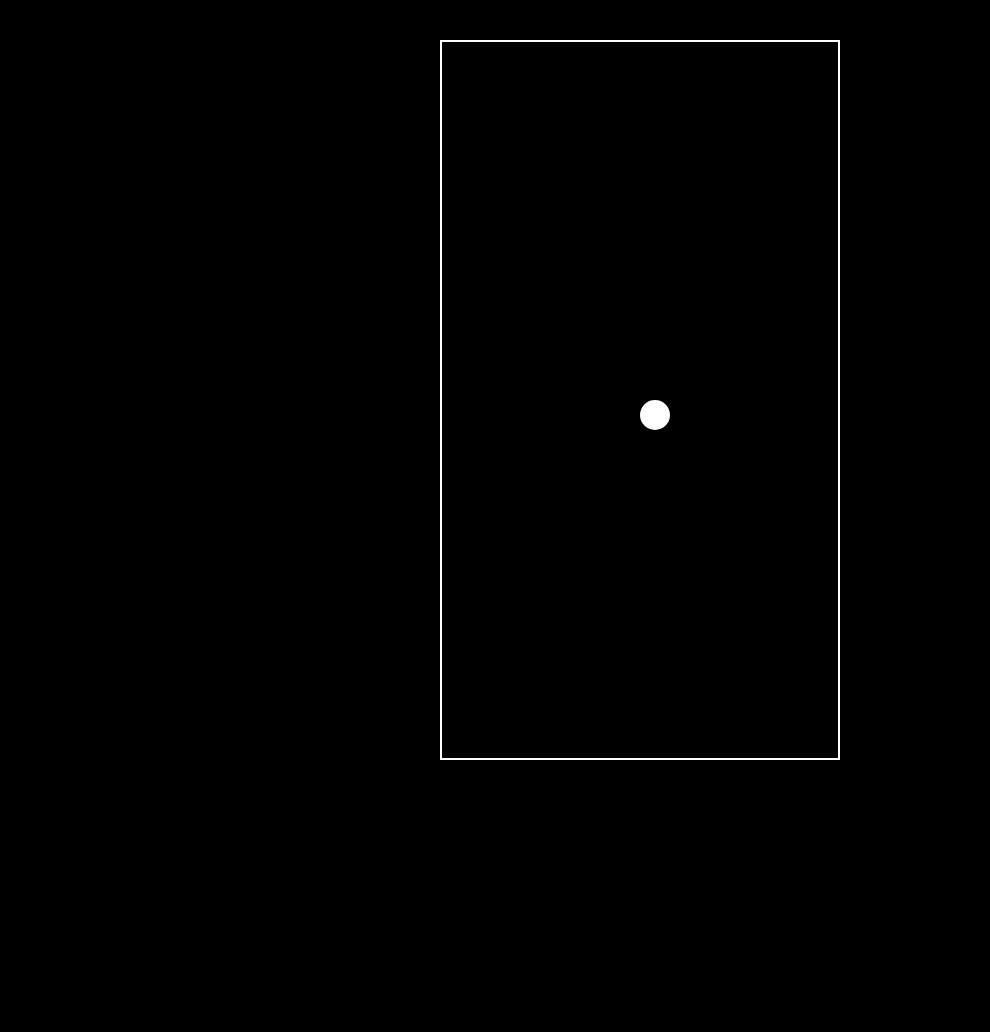
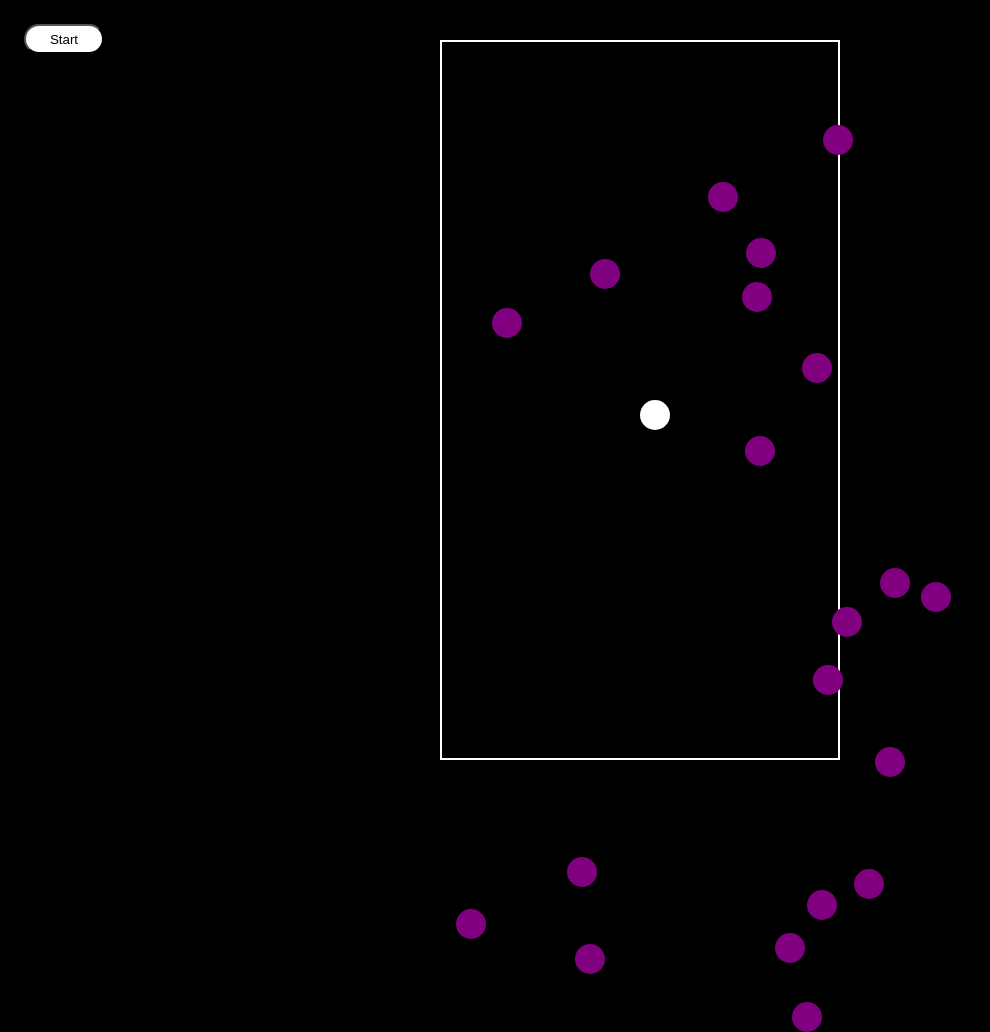
Before and after one commit to BroksDMG/JavaScript-lab, a plain HTML site: page lab-6/index.html in a window 1280 px wide. Shown: the whole page, without its empty margins (0-990 px from the left). Before the commit the page ends 800 px from the top, so only its background shows below. Drawn offline with Linux system fonts and the light colour scheme.

Commit message:
creating and removeing holes

```diff
--- a/lab-6/index.html
+++ b/lab-6/index.html
@@ -8,10 +8,11 @@
 </head>
 <body>
     <div class="main">
-        <div class="ball"></div>
+        <canvas class="ball"></canvas>
 
     </div>
-    <canvas class="board">sdf</canvas>
+    <button class="start_button">Start</button>
+
     <script src="index.js"></script>
 </body>
 </html>
--- a/lab-6/index.js
+++ b/lab-6/index.js
@@ -1,18 +1,25 @@
 'use strict';
 const main = document.querySelector('.main')
 const ball = document.querySelector('.ball');
+const startButton =document.querySelector('.start_button');
 window.addEventListener('deviceorientation', changePosition);
 let speedX=0, speedY=0;
+let result
+let counter=0;
+let holesarr=[];
+let boardBounds;
+let ballBounds;
 let ballTop =parseInt(window.getComputedStyle(ball).getPropertyValue("top"));       //ball position from top and left
 let ballleft =parseInt(window.getComputedStyle(ball).getPropertyValue("left"));
+let gameStart=false;
 
 function changePosition(e){  // ball speed
     speedX=e.gamma/5
     speedY=e.beta/5
 }
 function onDeviceMove() {       //moving ball
-    let boardBounds=main.getBoundingClientRect();       // borders of board and ball
-    let ballBounds=ball.getBoundingClientRect();
+    boardBounds=main.getBoundingClientRect();       // borders of board and ball
+    ballBounds=ball.getBoundingClientRect();
     if(ballBounds.top+speedX>boardBounds.top&&ballBounds.bottom+speedX<boardBounds.bottom){   //limits for the ball
         ballTop+=speedX;
         ball.style.top=ballTop+'px';
@@ -21,6 +28,138 @@ function onDeviceMove() {       //moving ball
         ballleft+=speedY;
         ball.style.left=ballleft+'px';
     }
+    createHole();
+
+
+
 window.requestAnimationFrame(onDeviceMove)
 }
-onDeviceMove();
+onDeviceMove()
+function createHole(){
+    counter++;
+    if(counter<=20){
+    let hole = document.createElement("canvas");
+    hole.setAttribute('class','hole');
+    hole.setAttribute('id','hole'+counter);
+    main.appendChild(hole);
+    let curhole= document.getElementById(`hole${counter}`)
+    let curholeBound=curhole.getBoundingClientRect();
+
+    let randomTop =Math.floor(Math.random()*1000);
+    let randomLeft =Math.floor(Math.random()*500);
+    hole.style.top=randomTop+'px';
+    hole.style.left=randomLeft+'px';
+
+    // console.log(curhole);
+    holesarr.push(counter)
+}
+for(let i=0; i<holesarr.length;i++){
+    let current =holesarr[i];
+    let currHole= document.getElementById("hole"+current);
+    let currentHoleBound =currHole.getBoundingClientRect();
+    ballBounds=ball.getBoundingClientRect();
+    let dx =currentHoleBound.x-ballBounds.x
+    let dy= currentHoleBound.y-ballBounds.y
+    result=dx*dx+dy*dy;
+    if(result<900){
+        console.log("they touch",holesarr);
+        holesarr.pop();
+        currHole.remove()
+
+    }
+
+}
+}
+
+document.addEventListener('click',function(){
+
+    startButton.classList.add('active_start');
+
+    gameStart=true
+    onDeviceMove();
+})
+
+// function onDeviceMove(event) {
+//     let leftright= event.beta/100
+//     let right= leftright?true:false
+//     let updonw= event.gamma
+//     let up= updonw?true:false
+//     let ballMove=setInterval(()=>{
+//         let ballBounds=ball.getBoundingClientRect();
+//         let boardBounds=main.getBoundingClientRect();
+//         let ballBoundsLeft=parseInt(ballBounds.left);
+//         let ballBoundsRight=parseInt(ballBounds.right);
+//         let ballBoundsTop=parseInt(ballBounds.top);
+//         let ballBoundsBottom=parseInt(ballBounds.bottom);
+//         let ballTop=parseInt(window.getComputedStyle(ball).getPropertyValue("top"))
+//         let ballLeft=parseInt(window.getComputedStyle(ball).getPropertyValue("left"))
+//         console.log(ballTop);
+//         if(right&&up){
+//             ball.style.top=ballTop-velocity+"px"
+//             ball.style.left=ballLeft+velocity+"px"
+//         }
+//         if(!right&&up){
+//             ball.style.top=ballTop-velocity+"px"
+//             ball.style.left=ballLeft-velocity+"px"
+//         }
+//         if(right&&!up){
+//             ball.style.top=ballTop+velocity+"px"
+//             ball.style.left=ballLeft+velocity+"px"
+//         }
+//         if(!right&&!up){
+//             ball.style.top=ballTop+velocity+"px"
+//             ball.style.left=ballLeft-velocity+"px"
+//         }
+//         if(ballBoundsTop<=boardBounds.top){
+//             leftright= event.beta/100
+//             right= leftright?true:false
+//             up=false;
+//         }
+//         if(ballBoundsBottom>=boardBounds.bottom){
+//             leftright= event.beta/100
+//             right= leftright?true:false
+//             up=true;
+//         }
+//         if(ballBoundsRight>=boardBounds.right){
+//             right=false
+//             updonw= event.gamma/100
+//             up= updonw?true:false
+//         }
+//         if(ballBoundsLeft<=boardBounds.left){
+//             right=true
+//             updonw= event.gamma/100
+//             up= updonw?true:false
+//         }
+
+//     },10)
+// }
+
+function animate() {
+    //    console.log(Date.now())
+    // requestAnimationFrame(animate)
+}
+
+requestAnimationFrame(animate)
+
+
+    // const arows =document.addEventListener('keydown', event=>{
+    //     if(both===0){
+    //     both++;
+    //     console.log(both);
+    //     if(event.key==="ArrowLeft"){
+    //         interval =setInterval(moveLeft,1)
+    //     }
+    //     if(event.key==="ArrowRight"){
+    //         interval=setInterval(moveRight,1)
+    //     }
+    //     if(event.key==="ArrowUp"){
+    //         interval =setInterval(moveUp,1)
+    //     }
+    //     if(event.key==="ArrowDown"){
+    //         interval=setInterval(moveDown,1)
+    //     }}
+    // })
+    // document.addEventListener('keyup',event=>{
+    //     clearInterval(interval);
+    //     both=0;
+    // })
--- a/lab-6/style.css
+++ b/lab-6/style.css
@@ -15,15 +15,6 @@ body{
     height: 90vh;
     border: 2px solid white;
 }
-.board{
-    position: absolute;
-    top: 50%;
-    left: 50%;
-    width: 50vh;
-    height: 90vh;
-    transform: translate(-50%,-50%);
-    border: 2px solid white;
-}
 .ball{
     position: absolute;
     height: 30px;
@@ -33,4 +24,25 @@ body{
     top: 50%;
     border: 3px;
     border-radius: 50%;
+
 }
+.hole{
+    position: absolute;
+    height: 30px;
+    width: 30px;
+    background: purple;
+    border: 3px;
+    border-radius: 50%;
+}
+.start_button{
+    height: 30px;
+    width: 80px;
+    background-color: white;
+    border-radius: 20px;
+    margin-left: 3vh;
+    margin-top: 3vh;
+    cursor: pointer;
+}
+.active_start{
+    background-color: green;
+}
```
